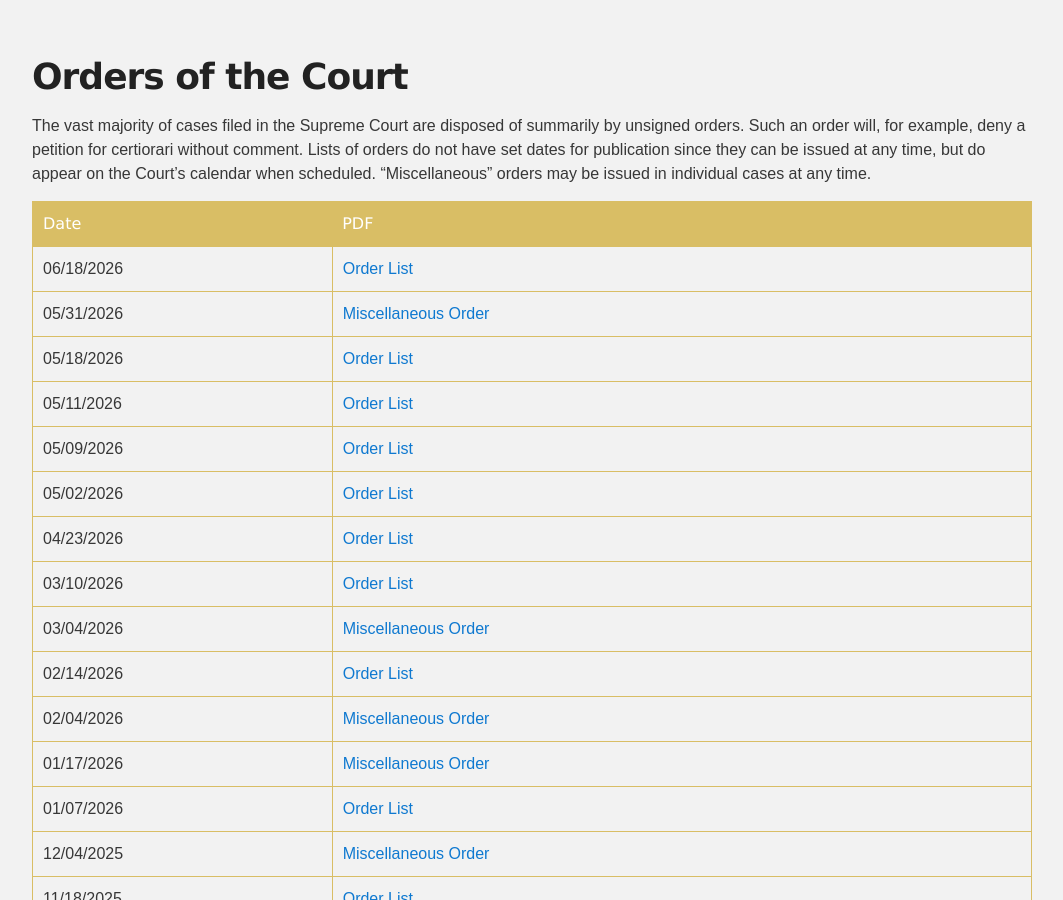
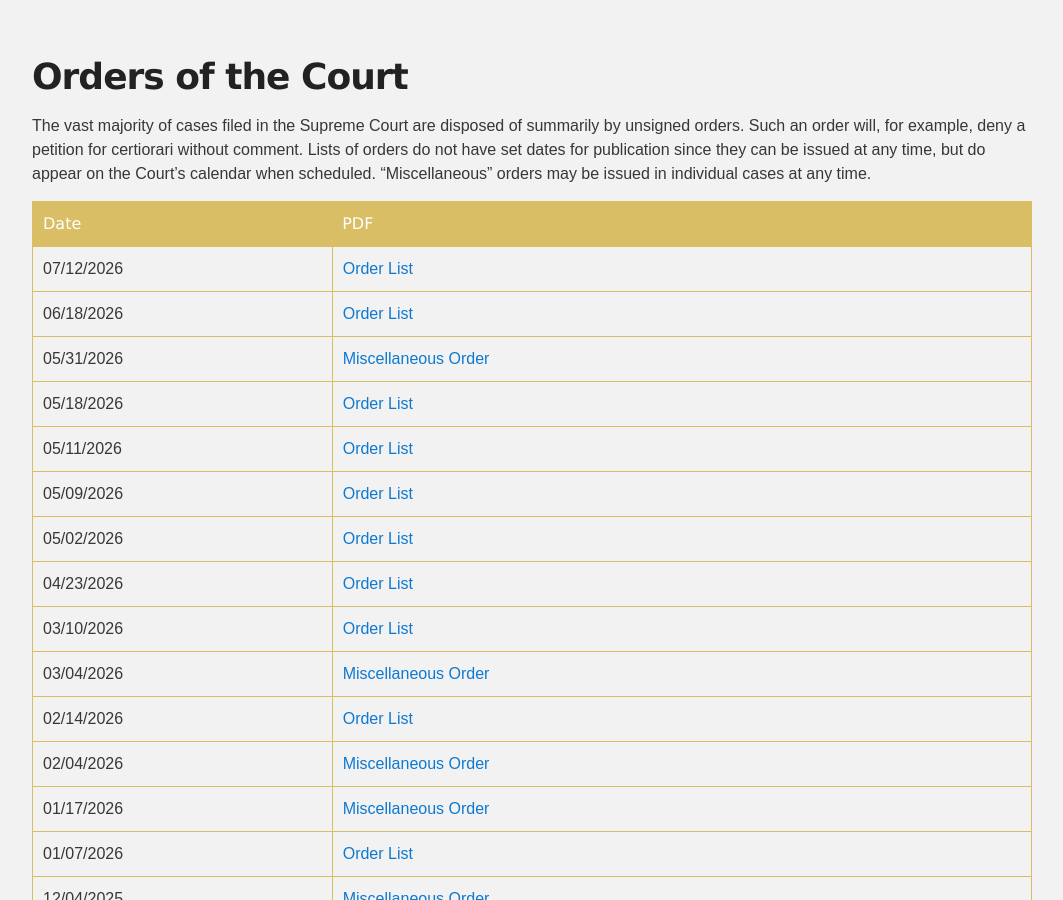
Before and after one commit to supremecourtrblx/supremecourtrblx.github.io, a Jekyll site: the page built from orders.md, in a window 1280 px wide and 900 px high, scrolled down 558 px. Shown: the whole window, without its empty margins (108-1171 px from the left). Built offline with Jekyll 4.4.1, drawn with Linux system fonts in a browser that asks for light colours; our own code applies the rules of GitHub Pages for plain Markdown files.

Commit message:
Update orders.md

```diff
--- a/orders.md
+++ b/orders.md
@@ -8,6 +8,10 @@ The vast majority of cases filed in the Supreme Court are disposed of summarily
     <tr>
         <th style="width:30%;">Date</th>
         <th>PDF</th>
+    </tr>
+    <tr>
+        <td>07/12/2026</td>
+        <td><a href="/orders/orderlist071226.pdf">Order List</a></td>
     </tr>
     <tr>
         <td>06/18/2026</td>
```
